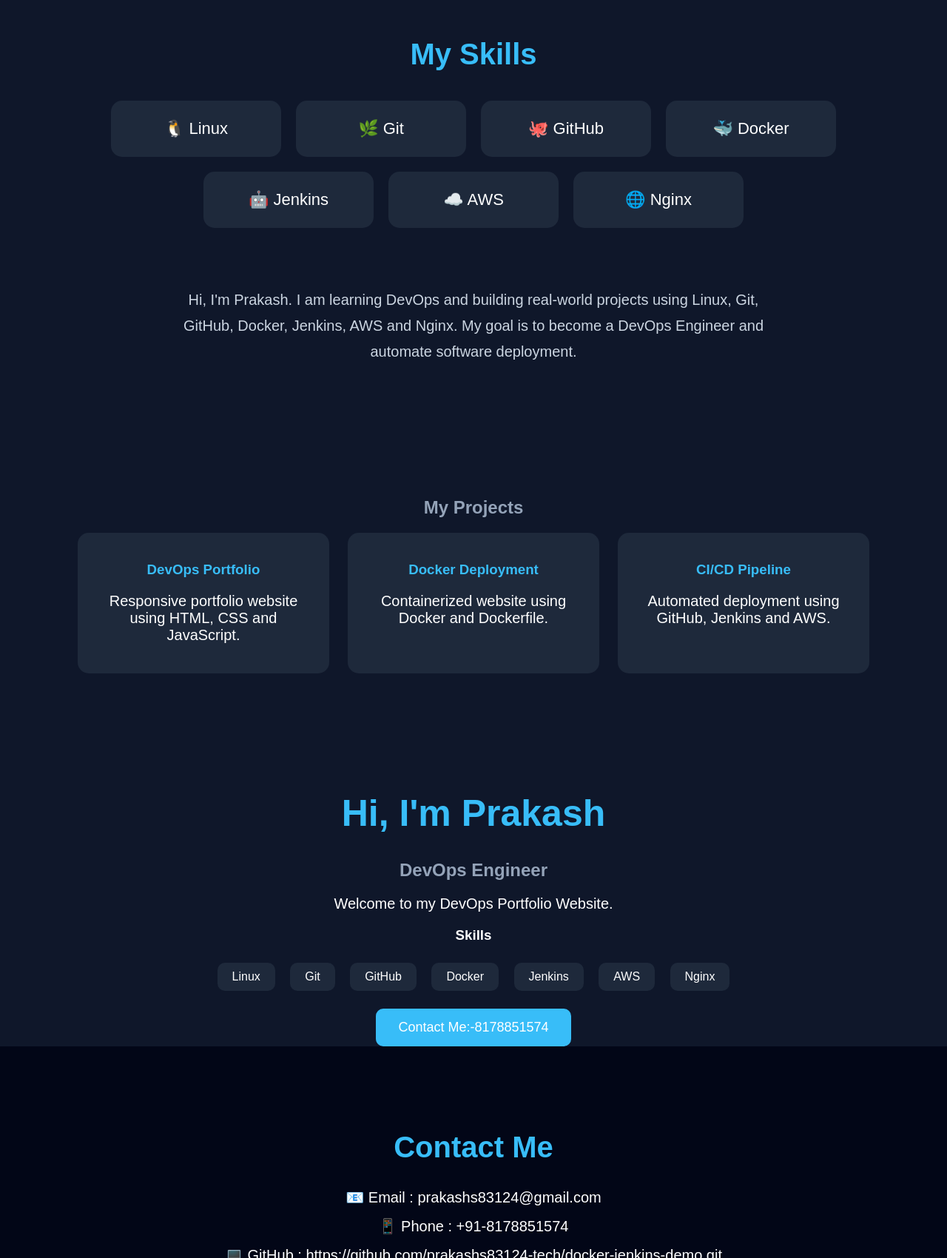
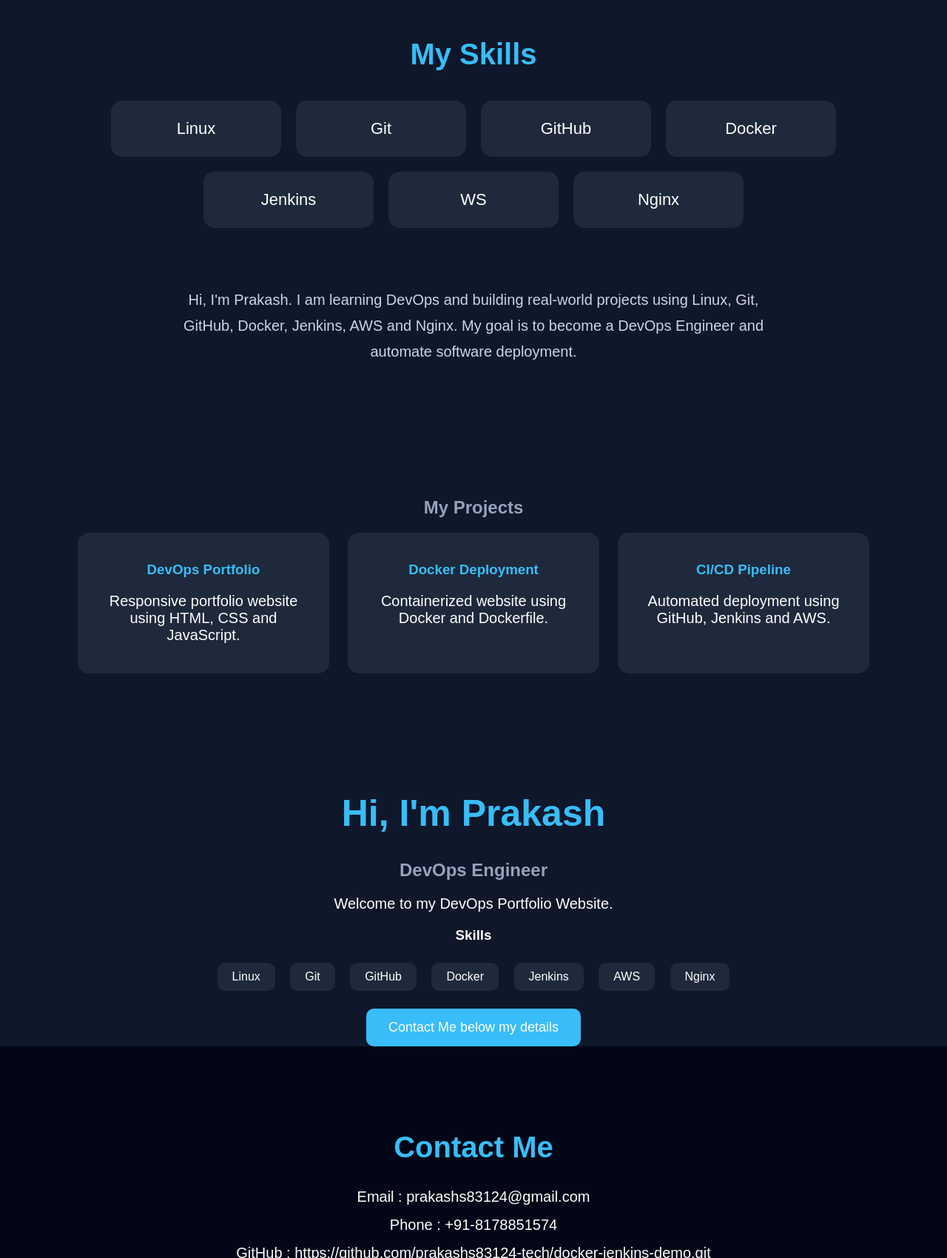
Before and after one commit to prakashs83124-tech/prakash-devOps, a plain HTML site: page index.html in a window 1280 px wide. Shown: the part 1100-2800 px from the top of the page at 74% size. Drawn offline with Linux system fonts and the light colour scheme.

Commit message:
updated homepage

```diff
--- a/index.html
+++ b/index.html
@@ -17,7 +17,7 @@
 </nav>
 <section class="hero">
 
-    <h1>Hi, I'm Prakash 👋</h1>
+    <h1>Hi, I'm Prakash </h1>
 
     <h2>DevOps Engineer</h2>
 
@@ -38,19 +38,19 @@
 
 <div class="skill-container">
 
-<div class="card">🐧 Linux</div>
+<div class="card">Linux</div>
 
-<div class="card">🌿 Git</div>
+<div class="card">Git</div>
 
-<div class="card">🐙 GitHub</div>
+<div class="card">GitHub</div>
 
-<div class="card">🐳 Docker</div>
+<div class="card">Docker</div>
 
-<div class="card">🤖 Jenkins</div>
+<div class="card">Jenkins</div>
 
-<div class="card">☁️ AWS</div>
+<div class="card">WS</div>
 
-<div class="card">🌐 Nginx</div>
+<div class="card">Nginx</div>
 
 </div>
 
@@ -107,18 +107,18 @@
         <li>Nginx</li>
     </ul>
 
-    <button>Contact Me:-8178851574</button>
+    <button>Contact Me below my details</button>
 <section id="contact">
 
     <h2>Contact Me</h2>
 
-    <p>📧 Email : prakashs83124@gmail.com</p>
+    <p>Email : prakashs83124@gmail.com</p>
 
-    <p>📱 Phone : +91-8178851574</p>
+    <p>Phone : +91-8178851574</p>
 
-    <p>💻 GitHub : https://github.com/prakashs83124-tech/docker-jenkins-demo.git</p>
+    <p>GitHub : https://github.com/prakashs83124-tech/docker-jenkins-demo.git</p>
 
-    <p>💼 LinkedIn : linkedin.com/in/prakash</p>
+    <p>LinkedIn : linkedin.com/in/prakash</p>
 
 </section>
 </body>
```
Also changed, not shown: 3 other files.
